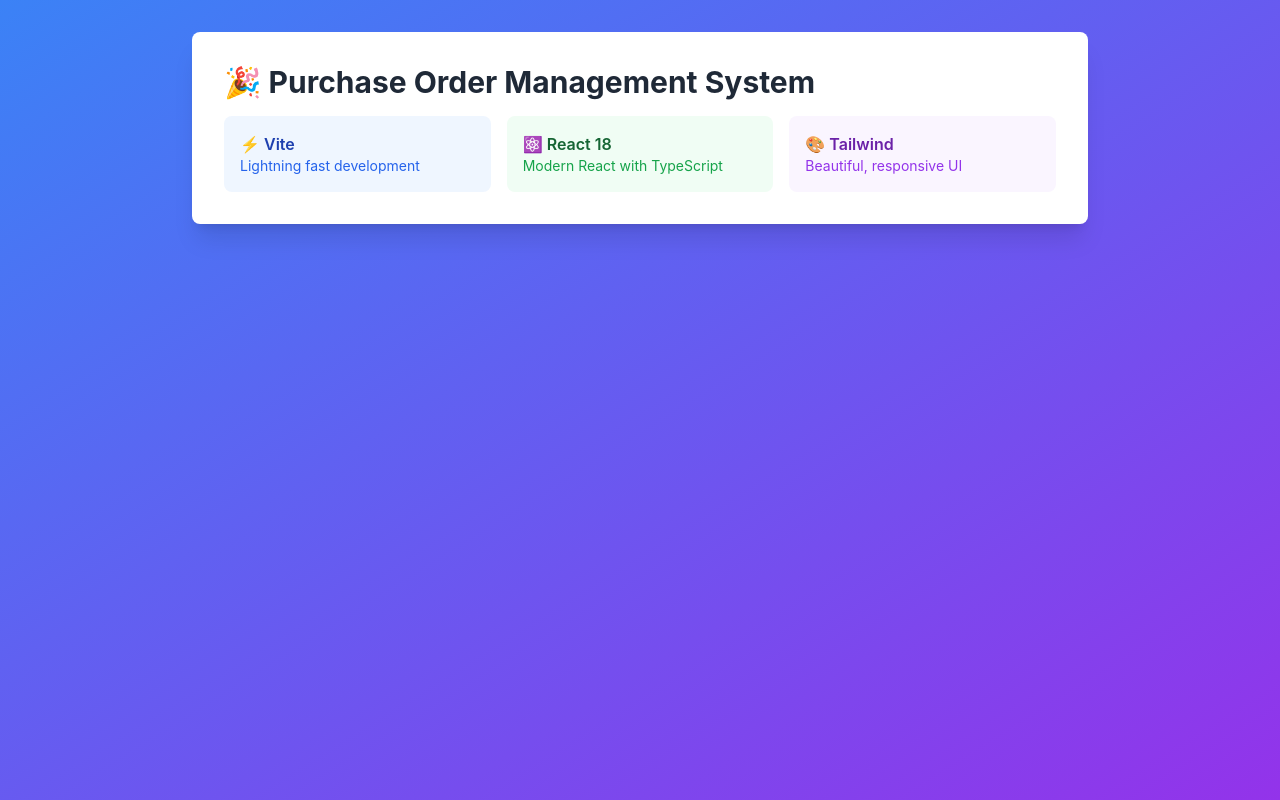
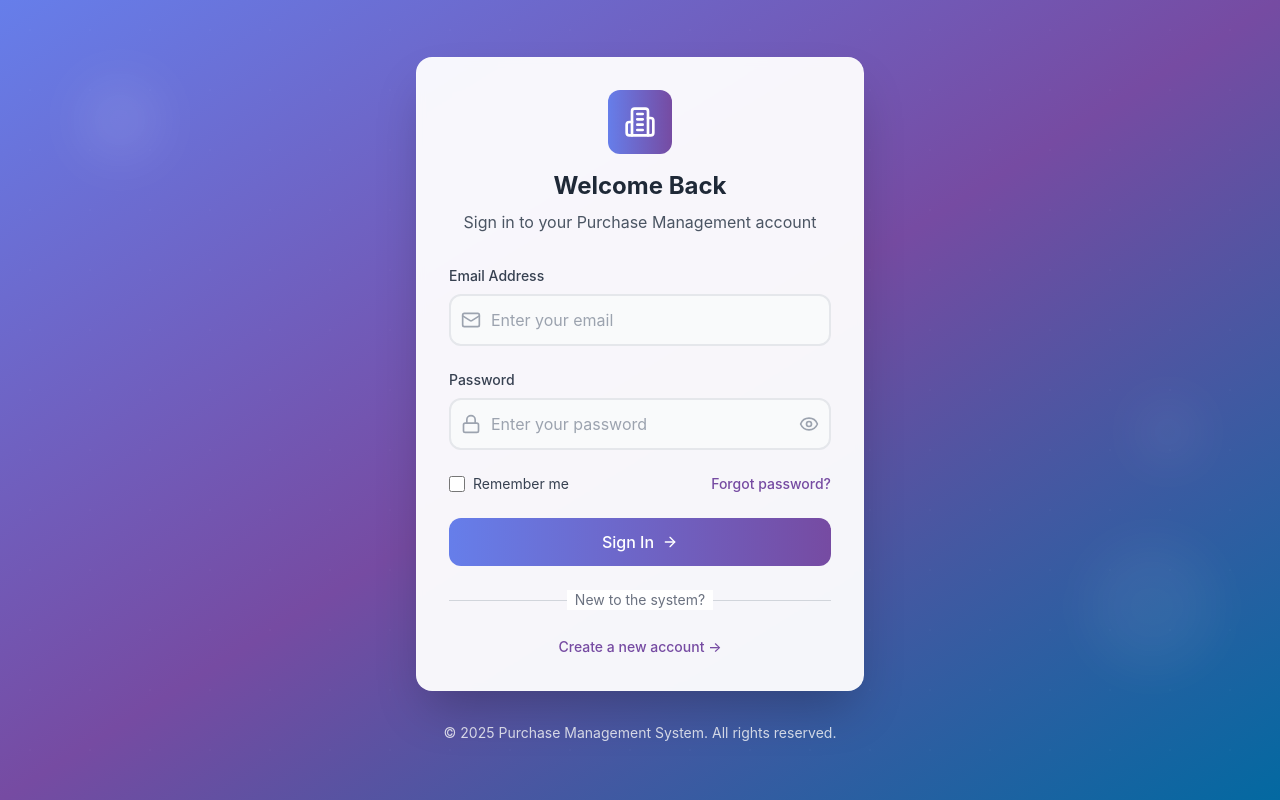
Before and after one commit to KeshavSaraogi/purchase-order-management, a React (Vite) app in the folder frontend/: page /login in a window 1280 px wide. Built offline with nearby package versions, Linux system fonts and the light colour scheme.

Commit message:
Update App.tsx

```diff
--- a/frontend/src/App.tsx
+++ b/frontend/src/App.tsx
@@ -1,32 +1,88 @@
+import React from 'react'
 import { BrowserRouter as Router, Routes, Route, Navigate } from 'react-router-dom'
+import { QueryClient, QueryClientProvider } from '@tanstack/react-query'
+import { ReactQueryDevtools } from '@tanstack/react-query-devtools'
+import { useAuthStore } from '@store/authStore'
 
-function App() {
+// Pages
+import { LoginPage, RegistrationPage } from '@pages/auth'
+import { DashboardPage } from '@pages/dashboard'
+
+const queryClient = new QueryClient({
+  defaultOptions: {
+    queries: {
+      staleTime: 1000 * 60 * 5,
+      retry: 1,
+      refetchOnWindowFocus: false,
+    },
+  },
+})
+
+const ProtectedRoute: React.FC<{ children: React.ReactNode }> = ({ children }) => {
+  const { isAuthenticated } = useAuthStore()
+
+  if (!isAuthenticated) {
+    return <Navigate to="/login" replace />
+  }
+
+  return <>{children}</>
+}
+
+const PublicRoute: React.FC<{ children: React.ReactNode }> = ({ children }) => {
+  const { isAuthenticated } = useAuthStore()
+
+  if (isAuthenticated) {
+    return <Navigate to="/dashboard" replace />
+  }
+
+  return <>{children}</>
+}
+
+const App: React.FC = () => {
   return (
-    <Router>
-      <div className="min-h-screen bg-gradient-to-br from-blue-500 to-purple-600">
-        <div className="container mx-auto px-4 py-8">
-          <div className="bg-white rounded-lg shadow-xl p-8 max-w-4xl mx-auto">
-            <h1 className="text-3xl font-bold text-gray-800 mb-4">
-              🎉 Purchase Order Management System
-            </h1>
-            <div className="grid grid-cols-1 md:grid-cols-3 gap-4">
-              <div className="bg-blue-50 p-4 rounded-lg">
-                <h3 className="font-semibold text-blue-800">⚡ Vite</h3>
-                <p className="text-blue-600 text-sm">Lightning fast development</p>
-              </div>
-              <div className="bg-green-50 p-4 rounded-lg">
-                <h3 className="font-semibold text-green-800">⚛️ React 18</h3>
-                <p className="text-green-600 text-sm">Modern React with TypeScript</p>
-              </div>
-              <div className="bg-purple-50 p-4 rounded-lg">
-                <h3 className="font-semibold text-purple-800">🎨 Tailwind</h3>
-                <p className="text-purple-600 text-sm">Beautiful, responsive UI</p>
-              </div>
-            </div>
-          </div>
+    <QueryClientProvider client={queryClient}>
+      <Router>
+        <div className="App">
+          <Routes>
+            <Route
+              path="/login"
+              element={
+                <PublicRoute>
+                  <LoginPage />
+                </PublicRoute>
+              }
+            />
+            <Route
+              path="/register"
+              element={
+                <PublicRoute>
+                  <RegistrationPage />
+                </PublicRoute>
+              }
+            />
+
+            <Route
+              path="/dashboard"
+              element={
+                <ProtectedRoute>
+                  <DashboardPage />
+                </ProtectedRoute>
+              }
+            />
+
+            <Route path="/" element={<Navigate to="/dashboard" replace />} />
+            <Route path="*" element={<Navigate to="/login" replace />} />
+          </Routes>
         </div>
-      </div>
-    </Router>
+
+        {import.meta.env.DEV && (
+          <ReactQueryDevtools
+            initialIsOpen={false}
+            position="bottom"
+          />
+        )}
+      </Router>
+    </QueryClientProvider>
   )
 }
 
```
